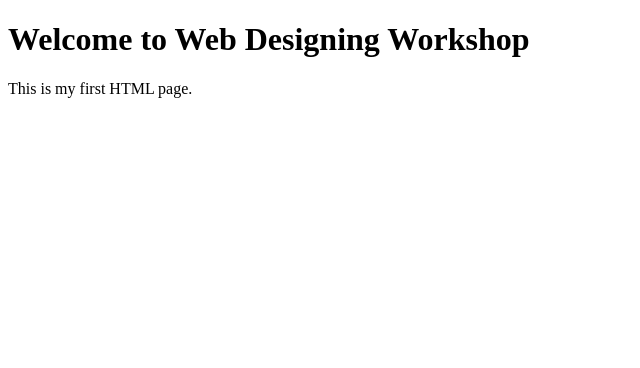
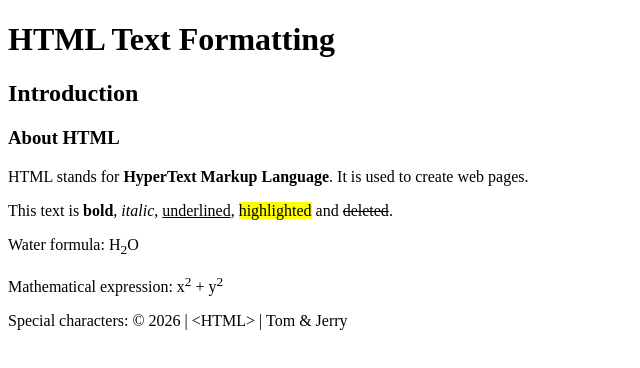
Before and after one commit to officialmohammadrizwanhj81-byte/WDW_0584, a plain HTML site: page index.html in a window 1280 px wide. Shown: the whole page, without its empty margins (0-640 px from the left). Drawn offline with Linux system fonts and the light colour scheme.

Commit message:
Add files via upload

```diff
--- a/index.html
+++ b/index.html
@@ -1,13 +1,14 @@
 <!DOCTYPE html>
 <html lang="en">
-<head>
-  <meta charset="UTF-8">
-  <meta name="viewport" content="width=device-width, initial-scale=1.0">
-  <title>My First HTML Page</title>
-</head>
+<head><meta charset="UTF-8"><meta name="viewport" content="width=device-width, initial-scale=1.0"><title>Text Formatting</title></head>
 <body>
-  <!-- This is my first HTML webpage -->
-  <h1>Welcome to Web Designing Workshop</h1>
-  <p>This is my first HTML page.</p>
+  <h1>HTML Text Formatting</h1>
+  <h2>Introduction</h2>
+  <h3>About HTML</h3>
+  <p>HTML stands for <strong>HyperText Markup Language</strong>. It is used to create web pages.</p>
+  <p>This text is <b>bold</b>, <i>italic</i>, <u>underlined</u>, <mark>highlighted</mark> and <del>deleted</del>.</p>
+  <p>Water formula: H<sub>2</sub>O</p>
+  <p>Mathematical expression: x<sup>2</sup> + y<sup>2</sup></p>
+  <p>Special characters: &copy; 2026 | &lt;HTML&gt; | Tom &amp; Jerry</p>
 </body>
 </html>
```
